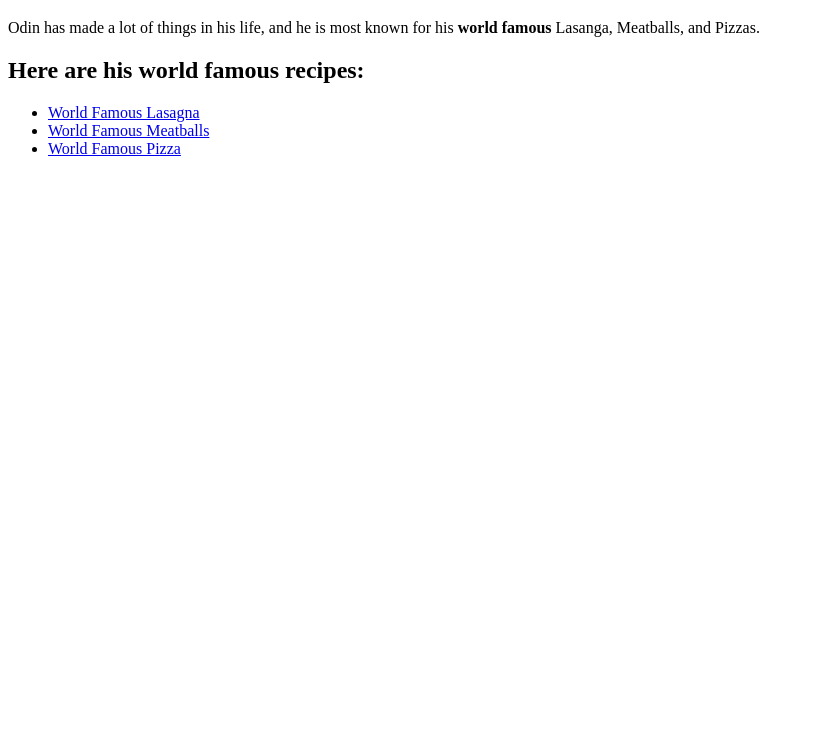
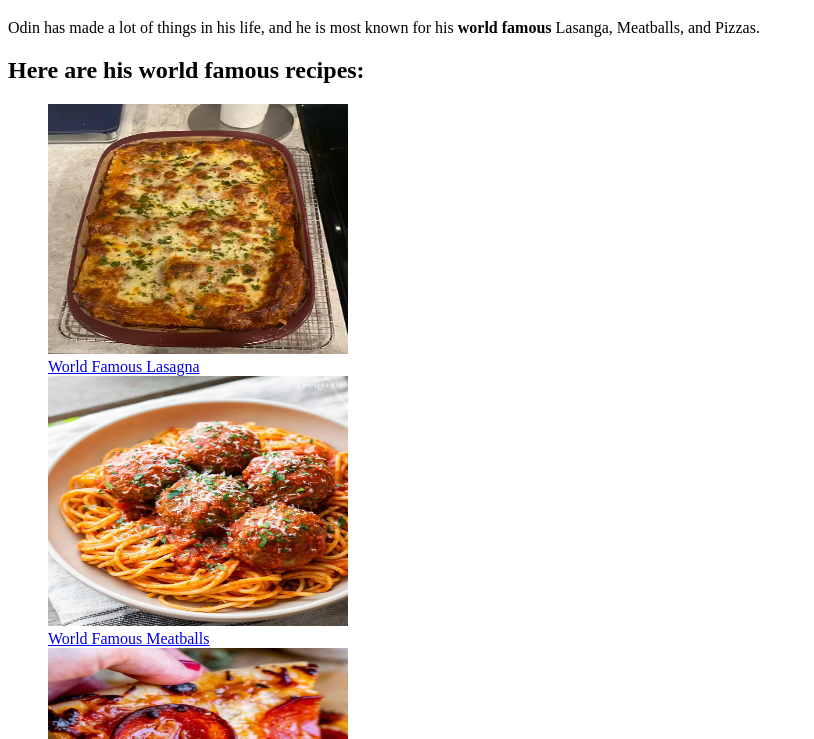
Before and after one commit to T0D071U/Odin-Recipies, a plain HTML site: page index.html in a window 1280 px wide. Shown: the part 61-800 px from the top of the page, without its empty margins (0-814 px from the left). Drawn offline with Linux system fonts and the light colour scheme.

Commit message:
Added the recipes pictures to index.html for preview.

```diff
--- a/index.html
+++ b/index.html
@@ -15,9 +15,17 @@
     </p>
     <h2>Here are his world famous recipes:</h2>
     <ul>
-        <li><a href="recipes/lasagna.html">World Famous Lasagna</a></li>
-        <li><a href="recipes/meatball.html">World Famous Meatballs</a></li>
-        <li><a href="recipes/pizza.html">World Famous Pizza</a></li>
+        <img src="recipes/pictures/lasagna.webp" alt="World Famous Lasanga" height="250" width="300">
+        <br>
+        <a href="recipes/lasagna.html">World Famous Lasagna</a>
+        <br>
+        <img src="recipes/pictures/meatballs.webp" alt="World Famous Meatballs" height="250" width="300">
+        <br>
+        <a href="recipes/meatball.html">World Famous Meatballs</a>
+        <br>
+        <img src="recipes/pictures/pizza.jpg" alt="World Famous Pizza" height="250" width="300">
+        <br>
+        <a href="recipes/pizza.html">World Famous Pizza</a>
     </ul>
 </body>
 </html>
```
